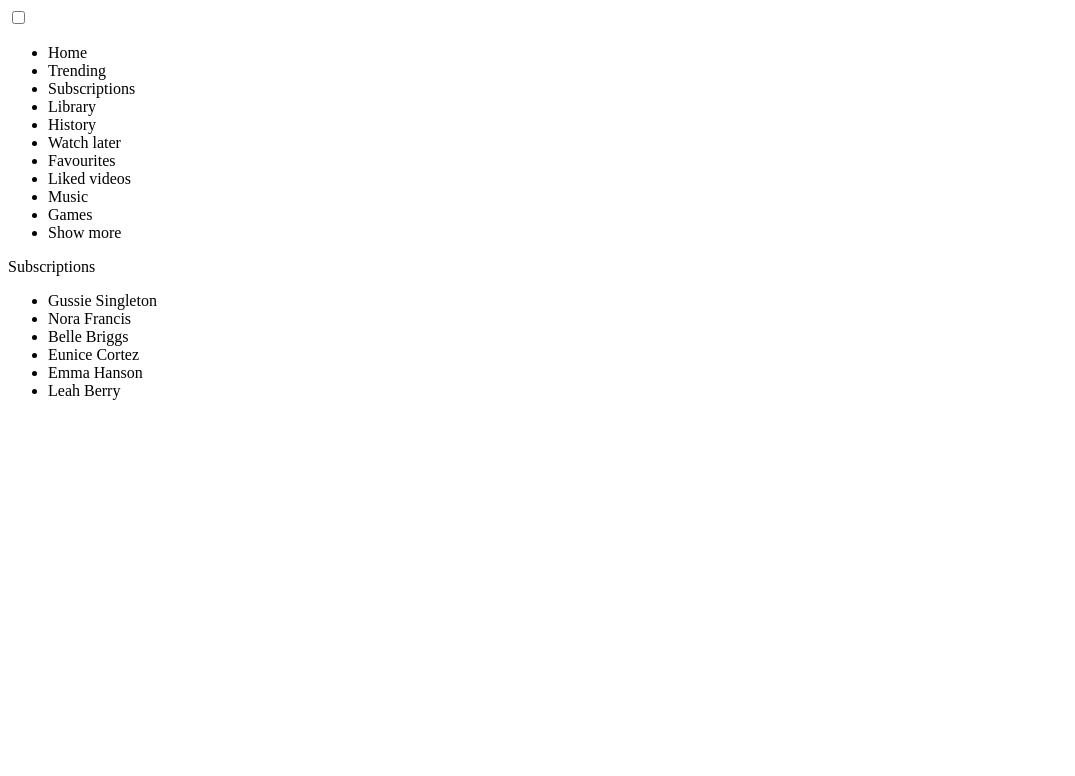
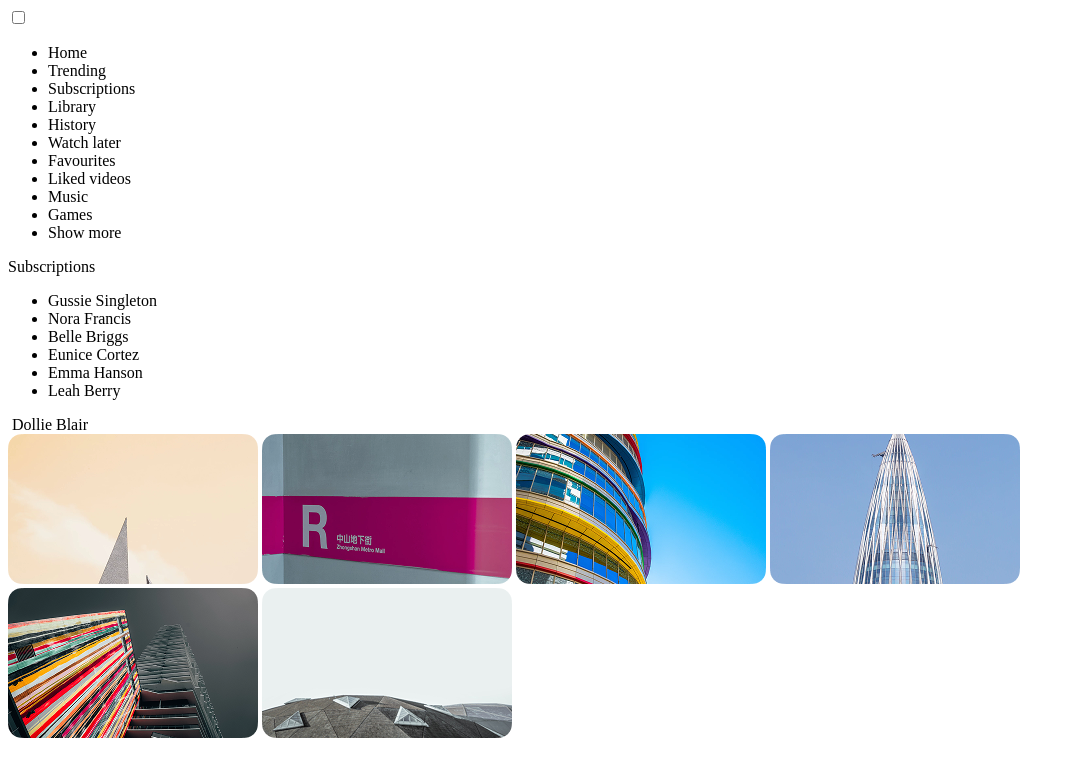
Before and after one commit to RomanBurdeiny/Traineeship-YouTube-Layout, a plain HTML site: page index.html in a window 1280 px wide. Shown: the whole page, without its empty margins (0-1075 px from the left). Drawn offline with Linux system fonts and the light colour scheme.

Commit message:
Preparing pictures

```diff
--- a/index.html
+++ b/index.html
@@ -44,7 +44,20 @@
         <div class="header-search-input"></div>
         <div class="header-actions"></div>
     </header>
-    <section class="subscribed-channel"></section>
+    <section class="subscribed-channel">
+        <div class="section-header">
+            <img class="section-header-avatar" src="" alt="">
+            <span class="section-header-title">Dollie Blair</span>
+        </div>
+        <div class="slider">
+            <img src="assets/videos/BriefHistory.png" alt="">
+            <img src="assets/videos/SelectingTheRightHotel.png" alt="">
+            <img src="assets/videos/Telescopes101.png" alt="">
+            <img src="assets/videos/Asteroids.png" alt="">
+            <img src="assets/videos/MedicalCare.png" alt="">
+            <img src="assets/videos/MoonGlaze.png" alt="">
+        </div>
+    </section>
     <section class="recommended"></section>
     <section class="category"></section>
 
```
Also changed, not shown: assets/characters/Dollie Blair.png (added), assets/videos/Asteroids.png (added), assets/videos/BriefHistory.png (added), assets/videos/MedicalCare.png (added), assets/videos/MoonGlaze.png (added), assets/videos/SelectingTheRightHotel.png (added), assets/videos/Telescopes101.png (added).
